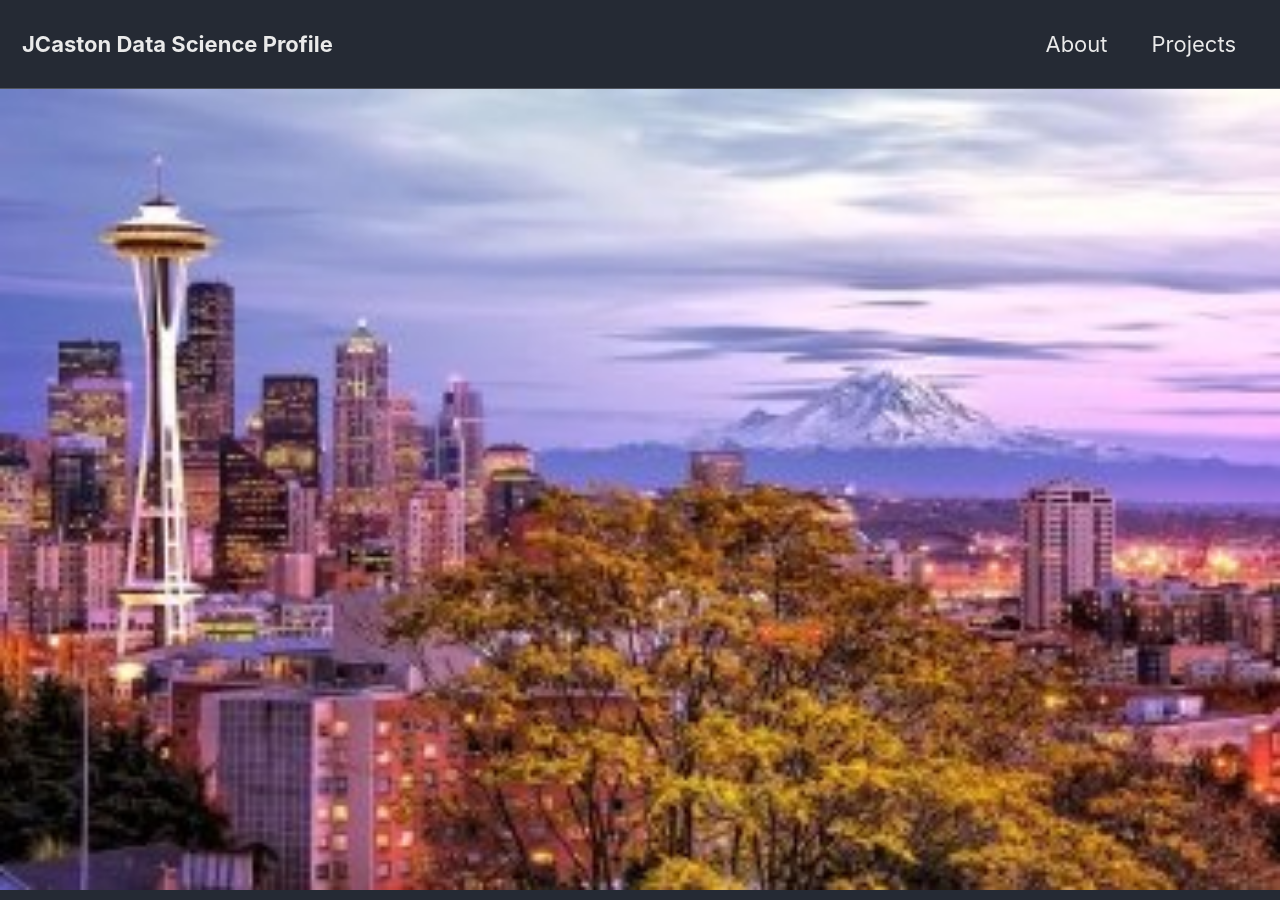
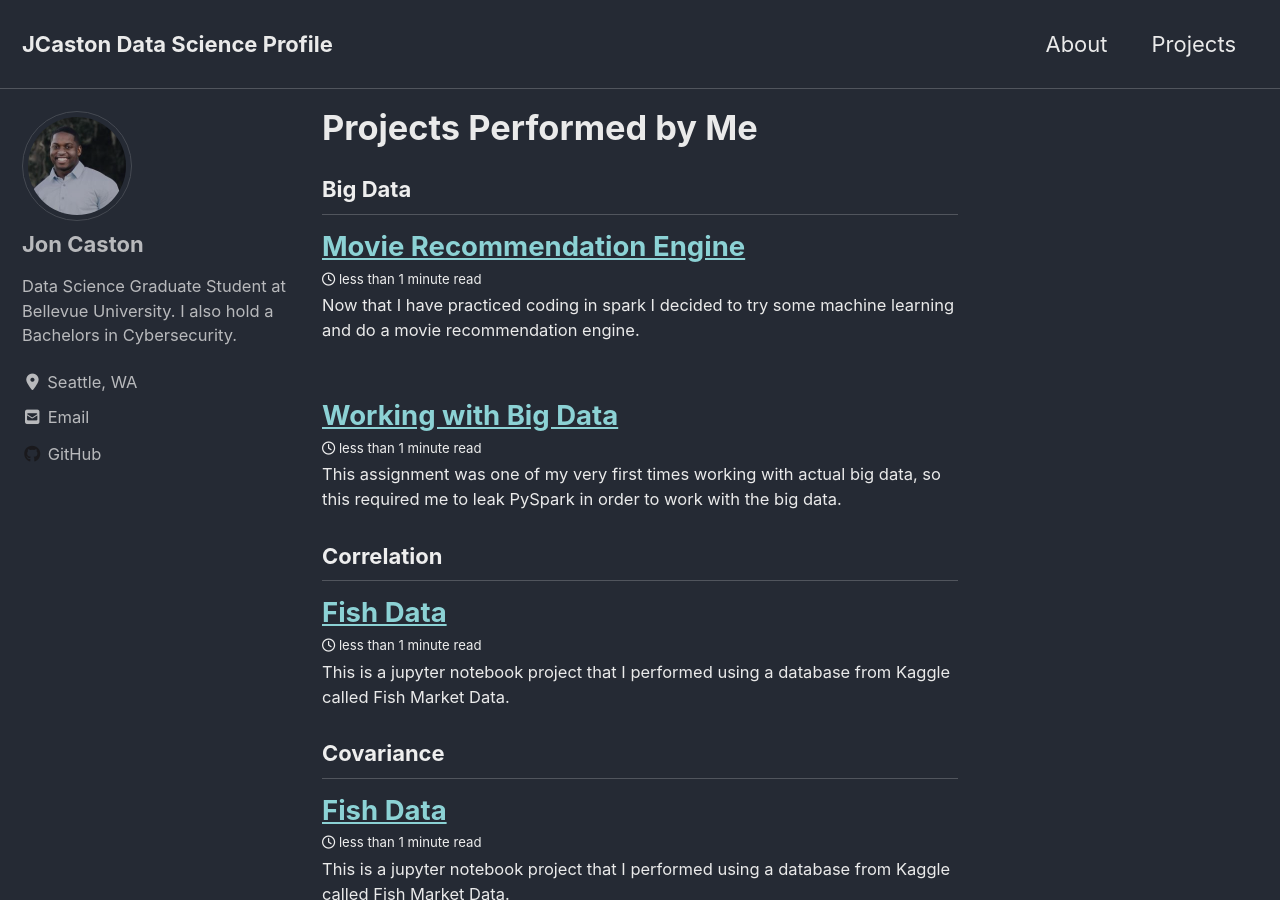
Before and after one commit to jcaston91/jcaston91.github.io, a Jekyll site: the page built from _pages/Projects.md, in a window 1280 px wide and 900 px high. Built offline with Jekyll 4.4.1, drawn with Linux system fonts in a browser that asks for light colours; cached includes are drawn as plain includes; nearby versions of some CDN libraries.

Commit message:
Update Projects.md

```diff
--- a/_pages/Projects.md
+++ b/_pages/Projects.md
@@ -3,7 +3,6 @@ layout: archive
 permalink: /projects/
 title: "Projects Performed by Me"
 header:
-  image: "/images/Seattle_Pic.png"
 ---
 
 {% include group-by-array collection=site.posts field="tags" %}
```
